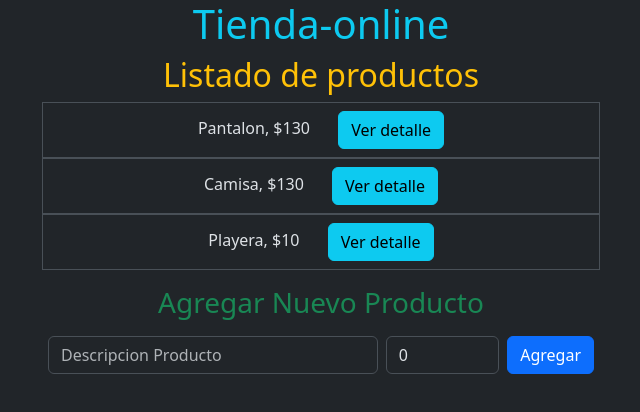
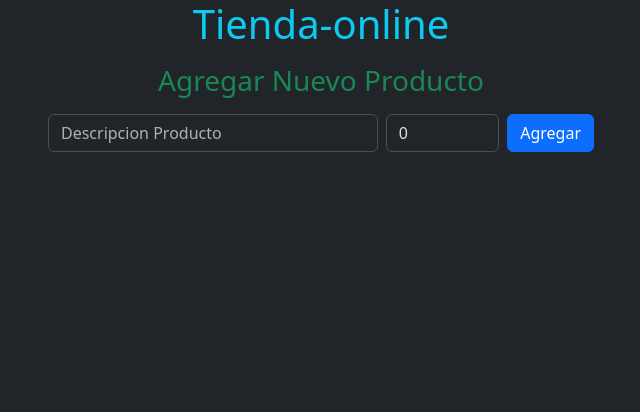
Before and after one commit to NicolasMunar/Tienda-Online, an Angular app: page /agregar in a window 1280 px wide. Before the commit this address led to /. Shown: the top 412 px of the page, without its empty margins (319-959 px from the left). Built offline with nearby package versions, Linux system fonts and the light colour scheme.

Commit message:
Adicion de paths

```diff
--- a/src/app/app.html
+++ b/src/app/app.html
@@ -1,4 +1,5 @@
 <div class="container text-center">
   <h1 class="text-info">{{titulo}}</h1>
-  <app-listado-productos/>
+  <router-outlet/>
+  <!--<app-listado-productos/>-->
 </div>
--- a/src/app/app.routes.ts
+++ b/src/app/app.routes.ts
@@ -1,3 +1,11 @@
 import { Routes } from '@angular/router';
+import { FormularioProducto } from './listado-productos/formulario-producto/formulario-producto';
+import { Producto } from './listado-productos/producto/producto';
+import { ListadoProductos } from './listado-productos/listado-productos';
 
-export const routes: Routes = [];
+export const routes: Routes = [
+    {path:'', component: ListadoProductos}, //localhost:4200/
+    {path:'formulario', component: ListadoProductos}, //localhost:4200/listado
+    {path:'agregar', component: FormularioProducto},//localhost:4200/producto
+    {path:'editar/:id', component: FormularioProducto},//localhost:4200/producto
+];
```
